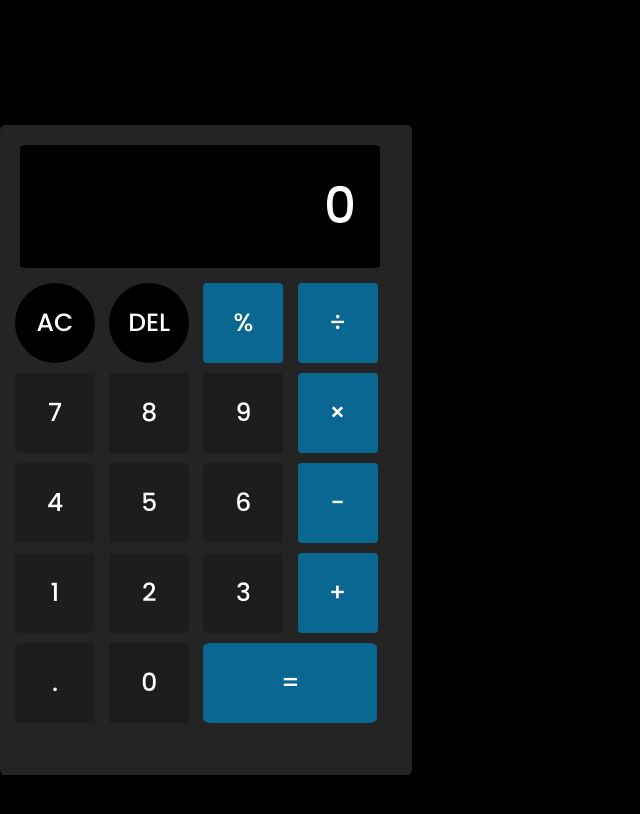
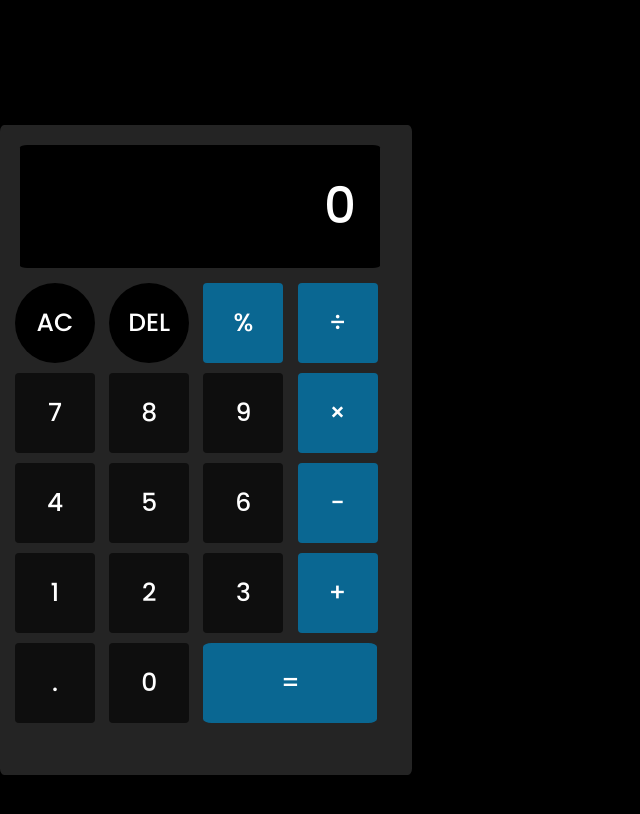
Before and after one commit to TejasRanjith/Calculator, a plain HTML site: page index.html in a window 1280 px wide. Shown: the whole page, without its empty margins (0-640 px from the left). Drawn offline with Linux system fonts and the light colour scheme.

Commit message:
CSS updated

```diff
--- a/style.css
+++ b/style.css
@@ -42,7 +42,7 @@ input::placeholder{
 }
 
 button{
-    background-color: rgb(29, 29, 29);
+    background-color: rgb(14, 14, 14);
     border: none;
     width: 80px;
     height: 80px;
```
